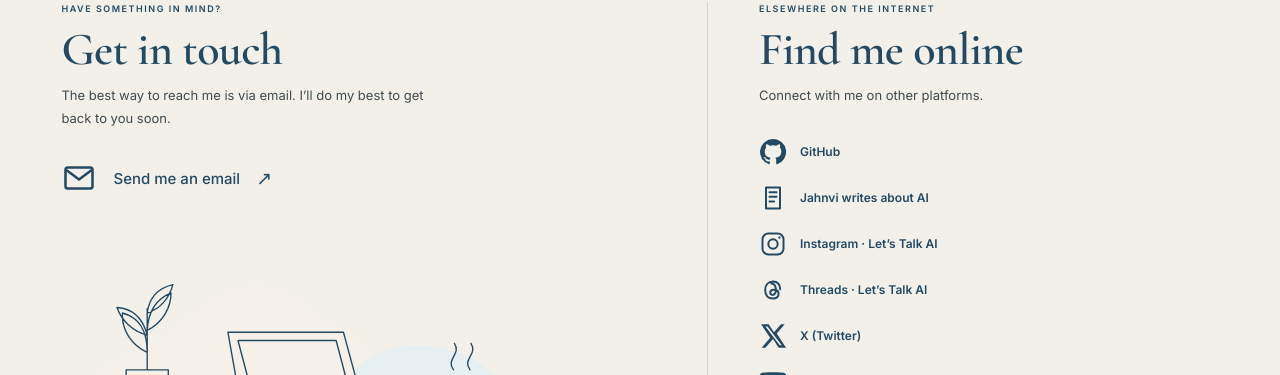
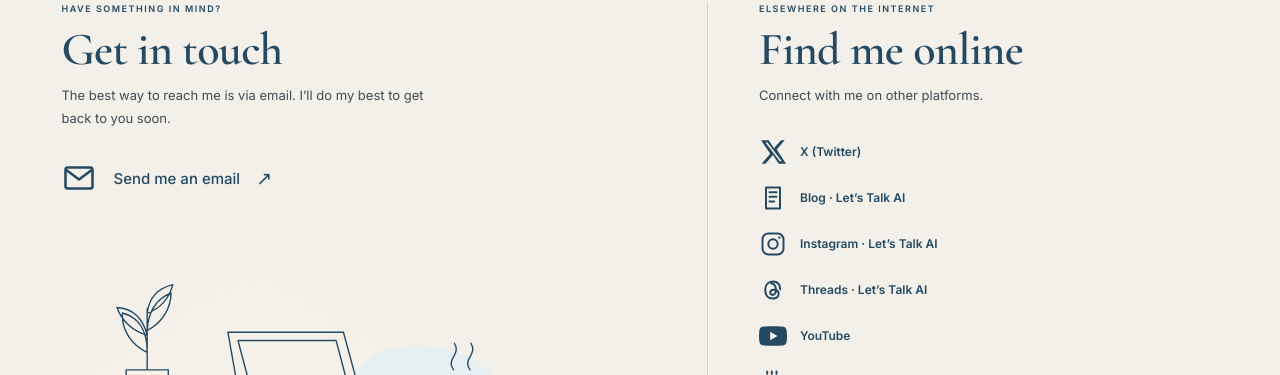
Before and after one commit to jahnvisikligar/jahnvisikligar.github.io, a plain HTML site: page html/contact.html in a window 1280 px wide. Shown: the part 425-800 px from the top of the page. Drawn offline with nearby package versions, Linux system fonts and the light colour scheme.

Commit message:
Update contact.html
removal of github profile and addition of let's talk ai youtube and blog links

```diff
--- a/html/contact.html
+++ b/html/contact.html
@@ -75,30 +75,32 @@
                 </p>
 
                 <div class="contact-links">
-                    <a class="contact-link" href="https://github.com/jahnvisikligar" target="_blank" rel="noopener noreferrer" aria-label="GitHub profile" title="GitHub">
-                        <span class="contact-link-icon" aria-hidden="true"><svg viewBox="0 0 24 24" fill="currentColor"><path d="M12 .9a11.1 11.1 0 0 0-3.51 21.63c.56.1.76-.24.76-.54v-2.08c-3.1.67-3.76-1.32-3.76-1.32-.5-1.28-1.24-1.62-1.24-1.62-1.01-.69.08-.68.08-.68 1.12.08 1.71 1.15 1.71 1.15 1 1.7 2.63 1.21 3.27.92.1-.72.39-1.21.71-1.49-2.48-.28-5.09-1.24-5.09-5.52 0-1.22.44-2.21 1.15-2.99-.12-.28-.5-1.42.11-2.96 0 0 .94-.3 3.05 1.14a10.6 10.6 0 0 1 5.55 0c2.11-1.44 3.05-1.14 3.05-1.14.61 1.54.23 2.68.11 2.96.72.78 1.15 1.77 1.15 2.99 0 4.29-2.62 5.24-5.11 5.51.4.35.76 1.03.76 2.08v3.09c0 .3.2.65.77.54A11.1 11.1 0 0 0 12 .9Z"/></svg></span>
-                        <span class="contact-link-copy"><span class="contact-link-title">GitHub</span></span><span class="contact-link-arrow" aria-hidden="true">↗</span>
+
+                    <a class="contact-link" href="https://x.com/JanR0x11" target="_blank" rel="noopener noreferrer" aria-label="Jahnvi on X" title="X">
+                        <span class="contact-link-icon" aria-hidden="true"><svg viewBox="0 0 24 24" fill="currentColor"><path d="M18.9 2H22l-6.8 7.8L23.2 22h-6.3L12 14.6 5.5 22H2.3l7.3-8.4L1.8 2h6.5l4.5 6.8L18.9 2Zm-1.1 18h1.7L7.3 3.9H5.5L17.8 20Z"/></svg></span>
+                        <span class="contact-link-copy"><span class="contact-link-title">X (Twitter)</span></span><span class="contact-link-arrow" aria-hidden="true">↗</span>
                     </a>
-                    <a class="contact-link" href="https://justjahnvi.hashnode.dev/" target="_blank" rel="noopener noreferrer" aria-label="Read Jahnvi's blog" title="Blog">
+
+                    <a class="contact-link" href="https://letstalkai.hashnode.dev/" target="_blank" rel="noopener noreferrer" aria-label="Read Jahnvi's blog" title="Blog">
                         <span class="contact-link-icon" aria-hidden="true"><svg viewBox="0 0 24 24" fill="none" stroke="currentColor" stroke-width="1.7" stroke-linecap="round" stroke-linejoin="round"><path d="M6 3h12v18H6zM9 7h6M9 11h6M9 15h4"/></svg></span>
-                        <span class="contact-link-copy"><span class="contact-link-title">Jahnvi writes about AI</span></span><span class="contact-link-arrow" aria-hidden="true">↗</span>
+                        <span class="contact-link-copy"><span class="contact-link-title">Blog · Let’s Talk AI</span></span><span class="contact-link-arrow" aria-hidden="true">↗</span>
                     </a>
+
                     <a class="contact-link" href="https://instagram.com/l_t_ai" target="_blank" rel="noopener noreferrer" aria-label="Let's Talk AI on Instagram" title="Instagram">
                         <span class="contact-link-icon" aria-hidden="true"><svg viewBox="0 0 24 24" fill="none" stroke="currentColor" stroke-width="1.7"><rect x="3" y="3" width="18" height="18" rx="5"/><circle cx="12" cy="12" r="4"/><circle cx="17.5" cy="6.5" r="1" fill="currentColor" stroke="none"/></svg></span>
                         <span class="contact-link-copy"><span class="contact-link-title">Instagram · Let’s Talk AI</span></span><span class="contact-link-arrow" aria-hidden="true">↗</span>
                     </a>
+
                     <a class="contact-link" href="https://www.threads.net/@l_t_ai" target="_blank" rel="noopener noreferrer" aria-label="Let's Talk AI on Threads" title="Threads">
                         <span class="contact-link-icon" aria-hidden="true"><svg viewBox="0 0 24 24" fill="none" stroke="currentColor" stroke-width="1.7" stroke-linecap="round"><path d="M18.2 11.3c-.2-4.1-2.4-6.5-6.2-6.5-4.1 0-6.7 2.8-6.7 7.3 0 4.6 2.5 7.2 6.5 7.2 3 0 5-1.6 5-4.1 0-2.2-1.5-3.5-4-3.5-2 0-3.2 1-3.2 2.5 0 1.2.9 2 2.1 2 2.1 0 3.1-2.4 2.7-5.6-.4-2.9-1.8-4.2-3.9-4.2"/></svg></span>
                         <span class="contact-link-copy"><span class="contact-link-title">Threads · Let’s Talk AI</span></span><span class="contact-link-arrow" aria-hidden="true">↗</span>
                     </a>
-                    <a class="contact-link" href="https://x.com/JanR0x11" target="_blank" rel="noopener noreferrer" aria-label="Jahnvi on X" title="X">
-                        <span class="contact-link-icon" aria-hidden="true"><svg viewBox="0 0 24 24" fill="currentColor"><path d="M18.9 2H22l-6.8 7.8L23.2 22h-6.3L12 14.6 5.5 22H2.3l7.3-8.4L1.8 2h6.5l4.5 6.8L18.9 2Zm-1.1 18h1.7L7.3 3.9H5.5L17.8 20Z"/></svg></span>
-                        <span class="contact-link-copy"><span class="contact-link-title">X (Twitter)</span></span><span class="contact-link-arrow" aria-hidden="true">↗</span>
-                    </a>
-                    <a class="contact-link" href="https://youtube.com/@jahnvisikligar7397" target="_blank" rel="noopener noreferrer" aria-label="Jahnvi Sikligar on YouTube" title="YouTube">
+
+                    <a class="contact-link" href="https://youtube.com/@lets_talk_ai_1" target="_blank" rel="noopener noreferrer" aria-label="YouTube· Let’s Talk AI" title="YouTube">
                         <span class="contact-link-icon" aria-hidden="true"><svg viewBox="0 0 24 24" fill="currentColor"><path d="M23.5 6.2a3 3 0 0 0-2.1-2.1C19.5 3.6 12 3.6 12 3.6s-7.5 0-9.4.5A3 3 0 0 0 .5 6.2 31 31 0 0 0 0 12a31 31 0 0 0 .5 5.8 3 3 0 0 0 2.1 2.1c1.9.5 9.4.5 9.4.5s7.5 0 9.4-.5a3 3 0 0 0 2.1-2.1A31 31 0 0 0 24 12a31 31 0 0 0-.5-5.8ZM9.6 15.6V8.4l6.2 3.6-6.2 3.6Z"/></svg></span>
                         <span class="contact-link-copy"><span class="contact-link-title">YouTube</span></span><span class="contact-link-arrow" aria-hidden="true">↗</span>
                     </a>
+
                     <a class="contact-link" href="https://buymeacoffee.com/jahnvis07" target="_blank" rel="noopener noreferrer" aria-label="Buy Jahnvi a coffee" title="Buy Me a Coffee">
                         <span class="contact-link-icon" aria-hidden="true"><svg viewBox="0 0 24 24" fill="none" stroke="currentColor" stroke-width="1.7" stroke-linecap="round" stroke-linejoin="round"><path d="M4 8h13v8a4 4 0 0 1-4 4H8a4 4 0 0 1-4-4V8Z"/><path d="M17 10h2a2 2 0 1 1 0 4h-2M7 3v2M11 3v2M15 3v2"/></svg></span>
                         <span class="contact-link-copy"><span class="contact-link-title">Buy Me a Coffee</span></span><span class="contact-link-arrow" aria-hidden="true">↗</span>
```
